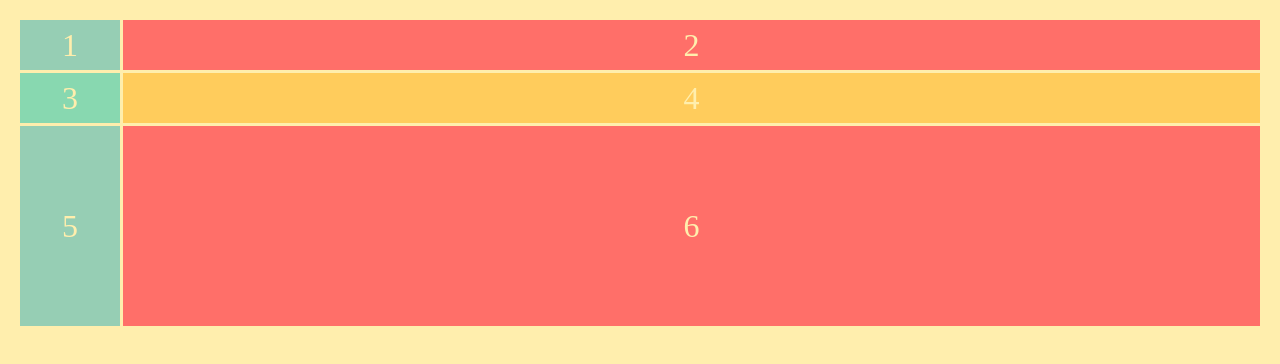
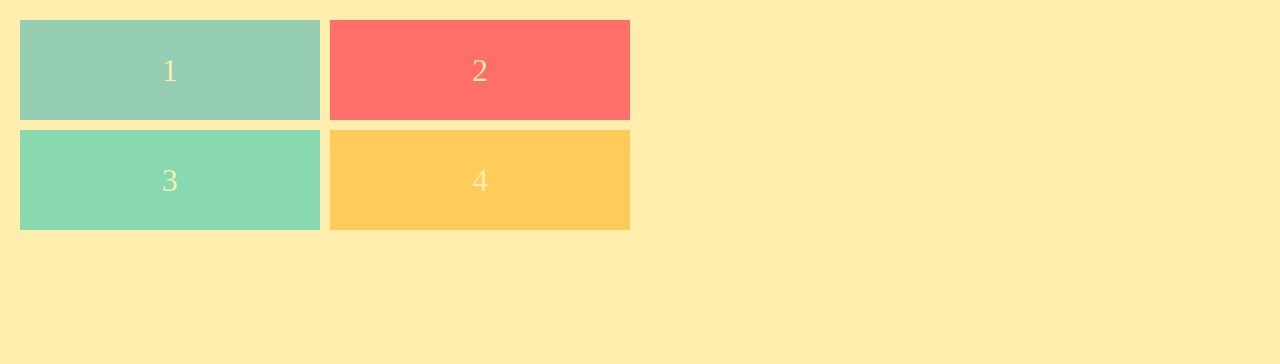
Before and after one commit to niknows/css_grid_exercises, a plain HTML site: page exercise_1/index.html in a window 1280 px wide. Drawn offline with Linux system fonts and the light colour scheme.

Commit message:
Add files via upload

```diff
--- a/exercise_1/index.html
+++ b/exercise_1/index.html
@@ -4,9 +4,9 @@
         <style>
             .container{
                 display: grid;
-                grid-template-columns: 100px auto;
-                grid-template-rows: 50px 50px 200px;
-                grid-gap: 3px;
+                grid-gap: 10px;
+                grid-template-columns: 300px 300px;
+                grid-template-rows: 100px 100px;
             }
         </style>
     </head>
@@ -16,8 +16,6 @@
             <div>2</div>
             <div>3</div>
             <div>4</div>
-            <div>5</div>
-            <div>6</div>
         </div>
     </body>
 </html>
```
